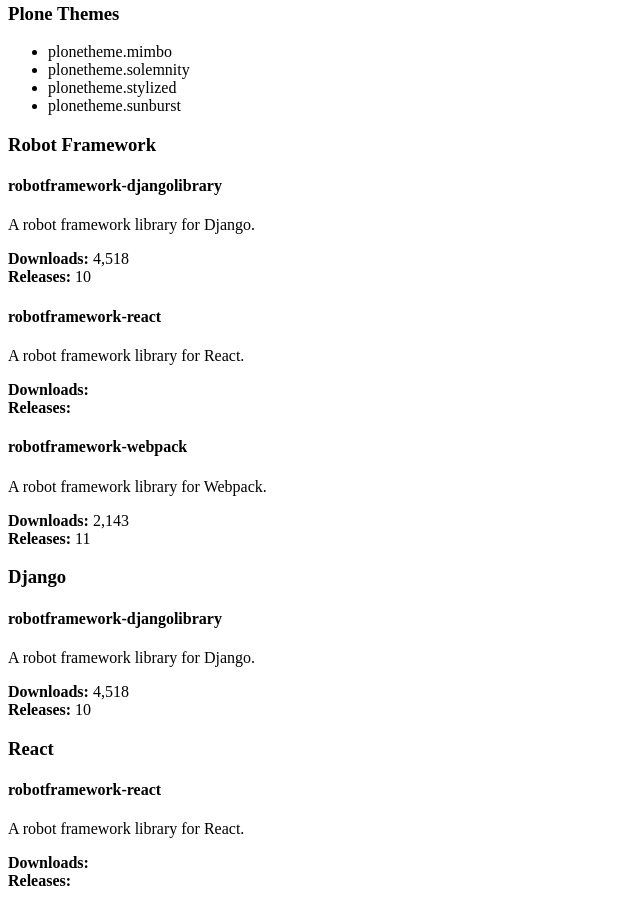
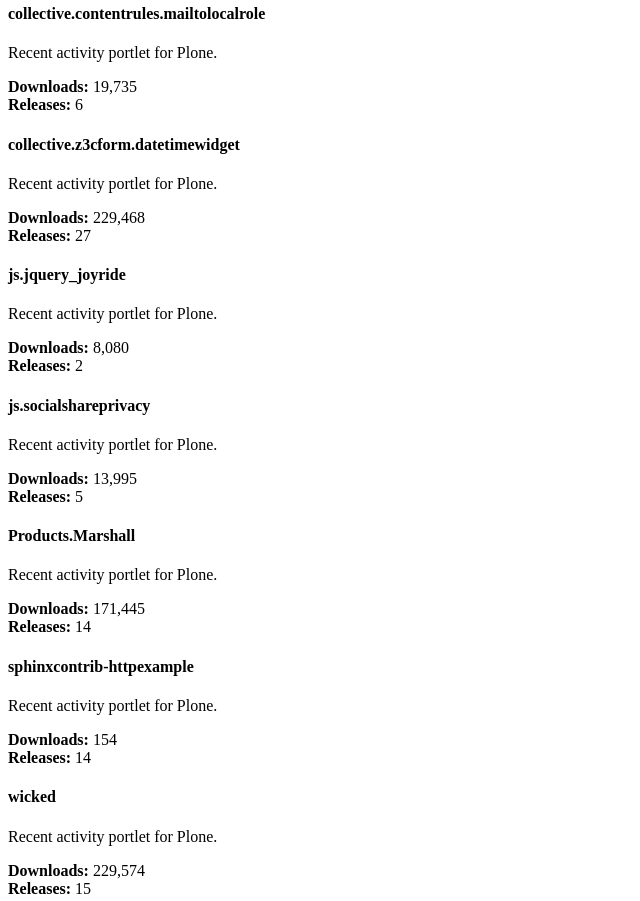
Before and after one commit to kitconcept/kitconcept.github.io, a Gatsby site in the folder gatsby/: page / in a window 1280 px wide. Shown: the part 3674-4575 px from the top of the page, without its empty margins (0-640 px from the left). Built offline with nearby package versions, Linux system fonts and the light colour scheme; Gatsby itself is replaced by a stand-in of ours.

Commit message:
Better exports

```diff
--- a/gatsby/src/components/Stats/pypi.js
+++ b/gatsby/src/components/Stats/pypi.js
@@ -1,6 +1,6 @@
 import React from 'react';
 import pypistatsinfo from '../../stats.json';
-import format_number from '../../utils';
+import { format_number } from '../../utils';
 
 const PypiStats = ({ children }) => {
   // Only accept name as h4 element of children
--- a/gatsby/src/pages/index.js
+++ b/gatsby/src/pages/index.js
@@ -2,7 +2,7 @@
 import Link from 'gatsby-link';
 import PypiStats from '../components/Stats/pypi';
 import pypistatsinfo from '../stats.json';
-import format_number from '../utils';
+import { format_number } from '../utils';
 
 const IndexPage = () => (
   <div className="contributions">
@@ -207,6 +207,48 @@
           <p>Recent activity portlet for Plone.</p>
         </PypiStats>
       </div>
+      <div className="package">
+        <PypiStats>
+          <h4>collective.contentrules.mailtolocalrole</h4>
+          <p>Recent activity portlet for Plone.</p>
+        </PypiStats>
+      </div>
+      <div className="package">
+        <PypiStats>
+          <h4>collective.z3cform.datetimewidget</h4>
+          <p>Recent activity portlet for Plone.</p>
+        </PypiStats>
+      </div>
+      <div className="package">
+        <PypiStats>
+          <h4>js.jquery_joyride</h4>
+          <p>Recent activity portlet for Plone.</p>
+        </PypiStats>
+      </div>
+      <div className="package">
+        <PypiStats>
+          <h4>js.socialshareprivacy</h4>
+          <p>Recent activity portlet for Plone.</p>
+        </PypiStats>
+      </div>
+      <div className="package">
+        <PypiStats>
+          <h4>Products.Marshall</h4>
+          <p>Recent activity portlet for Plone.</p>
+        </PypiStats>
+      </div>
+      <div className="package">
+        <PypiStats>
+          <h4>sphinxcontrib-httpexample</h4>
+          <p>Recent activity portlet for Plone.</p>
+        </PypiStats>
+      </div>
+      <div className="package">
+        <PypiStats>
+          <h4>wicked</h4>
+          <p>Recent activity portlet for Plone.</p>
+        </PypiStats>
+      </div>
       <div>
         <h3>Plone Themes</h3>
         <ul>
--- a/gatsby/src/utils.js
+++ b/gatsby/src/utils.js
@@ -12,4 +12,4 @@
   return number;
 };
 
-export default format_number;
+export { format_number };
```
